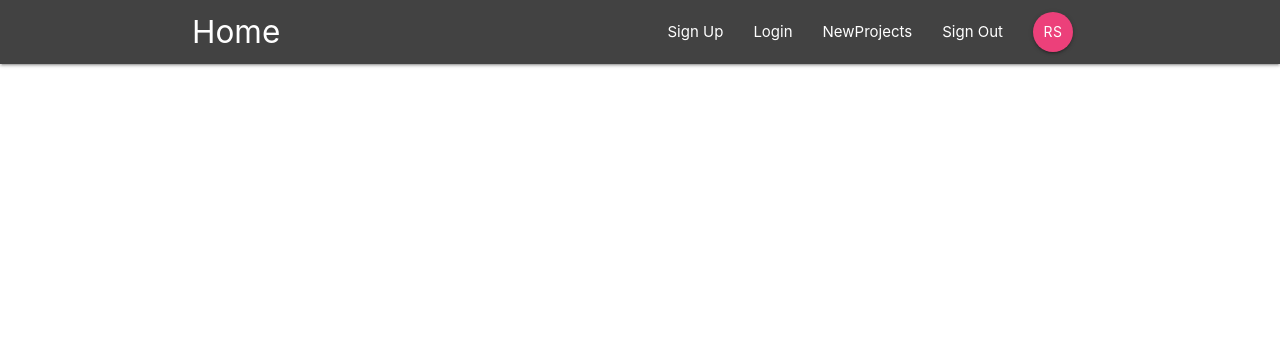
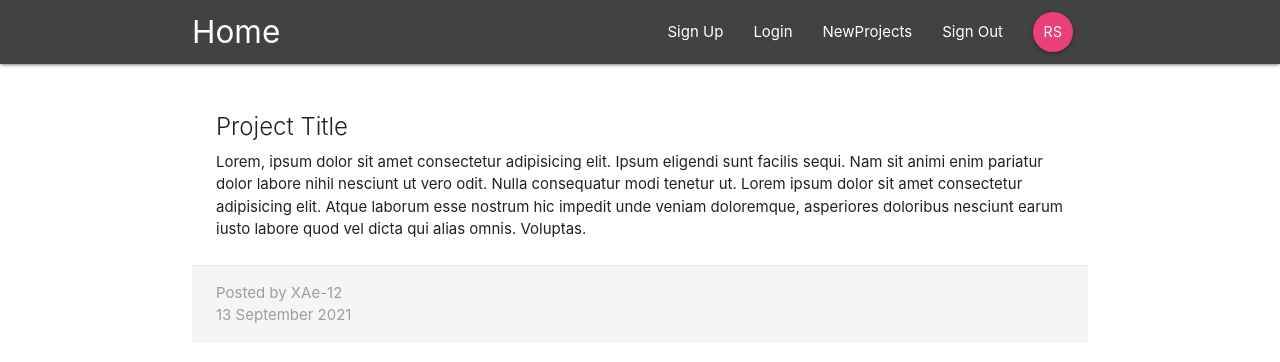
Before and after one commit to thisisrishabh22/React_Redux_FireBase, a React (Create React App) app: page /project/1 in a window 1280 px wide. Shown: the top 362 px of the page. Built offline with nearby package versions, Linux system fonts and the light colour scheme.

Commit message:
chore: project components and router params

```diff
--- a/src/App.js
+++ b/src/App.js
@@ -1,6 +1,7 @@
 import { BrowserRouter as Router, Route, Switch } from "react-router-dom";
 import Dashboard from "./app/components/dashboard/Dashboard";
 import Navbar from "./app/components/layouts/Navbar";
+import ProjectDetails from "./app/components/projects/ProjectDetails";
 
 function App() {
   return (
@@ -9,6 +10,7 @@ function App() {
         <Navbar />
         <Switch>
           <Route exact path="/" component={Dashboard} />
+          <Route exact path="/project/:id" component={ProjectDetails} />
         </Switch>
       </div>
     </Router>
--- a/src/app/components/projects/ProjectDetails.jsx
+++ b/src/app/components/projects/ProjectDetails.jsx
@@ -0,0 +1,26 @@
+import React from 'react'
+import { useParams } from 'react-router'
+
+const ProjectDetails = () => {
+
+    const slugId = useParams();
+    console.log(slugId);
+    return (
+        <div className="container section project-details">
+            <div className="card z-depth-0">
+                <div className="card-content">
+                    <div className="card-title">
+                        Project Title
+                    </div>
+                    <p>Lorem, ipsum dolor sit amet consectetur adipisicing elit. Ipsum eligendi sunt facilis sequi. Nam sit animi enim pariatur dolor labore nihil nesciunt ut vero odit. Nulla consequatur modi tenetur ut. Lorem ipsum dolor sit amet consectetur adipisicing elit. Atque laborum esse nostrum hic impedit unde veniam doloremque, asperiores doloribus nesciunt earum iusto labore quod vel dicta qui alias omnis. Voluptas.</p>
+                </div>
+                <div className="card-action grey lighten-4 grey-text">
+                    <div>Posted by XAe-12</div>
+                    <div>13 September 2021</div>
+                </div>
+            </div>
+        </div>
+    )
+}
+
+export default ProjectDetails
--- a/src/app/components/projects/ProjectList.jsx
+++ b/src/app/components/projects/ProjectList.jsx
@@ -1,31 +1,14 @@
 import React from 'react'
+import ProjectSummary from './ProjectSummary';
 
 const ProjectList = () => {
     return (
         <div className="project-list secction">
-            <div className="card z-depth-0 project-summary">
-                <div className="card-content grey-text text-darken-3">
-                    <div className="card-title">Project Title</div>
-                    <p>Posted by Xae-12</p>
-                    <p className="grey-text">13 September 2021</p>
-                </div>
-            </div>
-
-            <div className="card z-depth-0 project-summary">
-                <div className="card-content grey-text text-darken-3">
-                    <div className="card-title">Project Title</div>
-                    <p>Posted by Xae-12</p>
-                    <p className="grey-text">13 September 2021</p>
-                </div>
-            </div>
-
-            <div className="card z-depth-0 project-summary">
-                <div className="card-content grey-text text-darken-3">
-                    <div className="card-title">Project Title</div>
-                    <p>Posted by Xae-12</p>
-                    <p className="grey-text">13 September 2021</p>
-                </div>
-            </div>
+            <ProjectSummary />
+            <ProjectSummary />
+            <ProjectSummary />
+            <ProjectSummary />
+            <ProjectSummary />
         </div>
     )
 }
--- a/src/app/components/projects/ProjectSummary.jsx
+++ b/src/app/components/projects/ProjectSummary.jsx
@@ -0,0 +1,15 @@
+import React from 'react'
+
+const ProjectSummary = () => {
+    return (
+        <div className="card z-depth-0 project-summary">
+            <div className="card-content grey-text text-darken-3">
+                <div className="card-title">Project Title</div>
+                <p>Posted by Xae-12</p>
+                <p className="grey-text">13 September 2021</p>
+            </div>
+        </div>
+    )
+}
+
+export default ProjectSummary;
```
